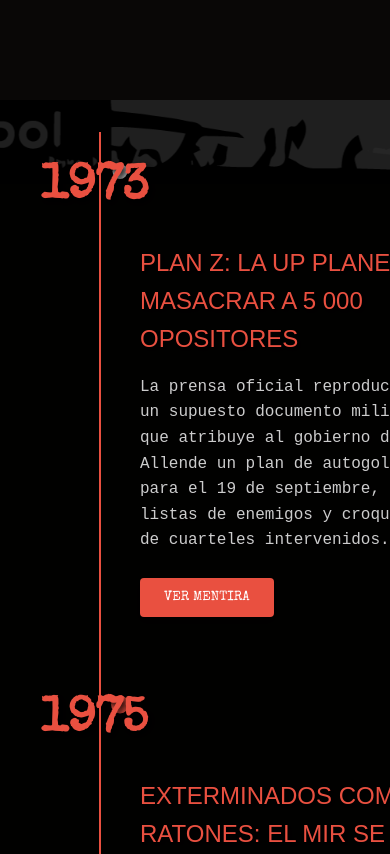
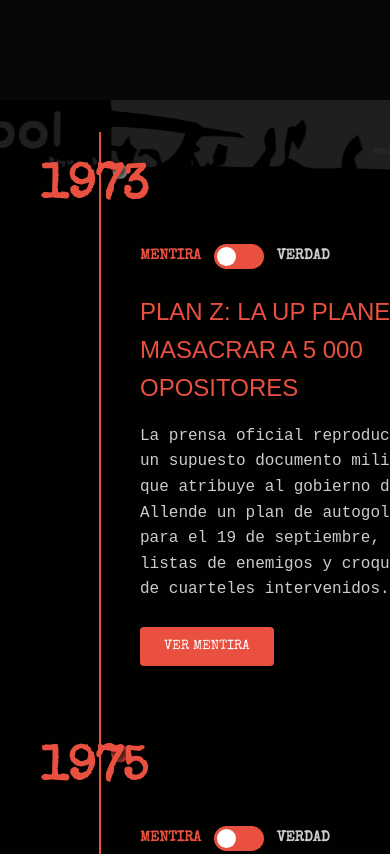
Before and after one commit to estebanibarral82/democracia-fake, a website built with Vite: page index.html in a window 390 px wide. Shown: the part 660-1514 px from the top of the page. Built offline with nearby package versions, Linux system fonts and the light colour scheme; a web font is replaced by a local one.

Commit message:
✨ Add individual switches for each timeline news item
🎯 Features:
- Individual toggle switches for each news year
- Each news can be independently switched between mentira/verdad mode
- Preserves global mode but allows specific overrides
- Smooth transitions without full timeline re-render
- Custom styling for timeline switches

🎨 UI:
- Compact switches in each timeline item
- MENTIRA/VERDAD labels with active states
- Consistent red/white theming
- Responsive design

🔧 Technical:
- Individual state tracking per news item
- Event delegation for switch handling
- Optimized updates without full re-render
- CSS variables for consistent theming

```diff
--- a/src/main.js
+++ b/src/main.js
@@ -84,6 +84,7 @@ const timelineData = {
 class DemocraciaFake {
   constructor() {
     this.currentMode = 'mentira'; // Default mode
+    this.individualModes = {}; // Estado individual de cada noticia
     this.init();
   }
 
@@ -218,32 +219,93 @@ class DemocraciaFake {
     const timeline = document.getElementById('timeline');
     if (!timeline) return;
 
-    const data = timelineData[this.currentMode];
-
     timeline.innerHTML = '';
 
-    data.forEach((item, index) => {
+    // Usar los datos de ambos modos para crear la estructura completa
+    const mentiraData = timelineData['mentira'];
+
+    mentiraData.forEach((item, index) => {
       const timelineItem = document.createElement('div');
       timelineItem.className = 'timeline-item';
       timelineItem.setAttribute('data-year', item.year);
+
+      // Determinar el modo actual para esta noticia específica
+      const itemMode = this.individualModes[item.year] || this.currentMode;
+      const currentData = timelineData[itemMode][index];
 
       timelineItem.innerHTML = `
         <div class="timeline-circle"></div>
         <div class="timeline-year">${item.year}</div>
         <div class="timeline-content">
-          <h3>${item.title}</h3>
-          <p>${item.description}</p>
-          <button class="timeline-cta" data-year="${item.year}">${item.cta}</button>
+          <div class="timeline-switch-container">
+            <span class="timeline-switch-label left ${itemMode === 'mentira' ? 'active' : ''}">MENTIRA</span>
+            <label class="timeline-switch">
+              <input type="checkbox" ${itemMode === 'verdad' ? 'checked' : ''} data-year="${item.year}">
+              <span class="timeline-slider"></span>
+            </label>
+            <span class="timeline-switch-label right ${itemMode === 'verdad' ? 'active' : ''}">VERDAD</span>
+          </div>
+          <h3>${currentData.title}</h3>
+          <p>${currentData.description}</p>
+          <button class="timeline-cta" data-year="${item.year}">${currentData.cta}</button>
         </div>
       `;
 
       timeline.appendChild(timelineItem);
     });
 
+    // Configurar event listeners para los switches individuales
+    this.setupTimelineSwitches();
+
     // Reset animations
     setTimeout(() => {
       this.initScrollAnimations();
     }, 100);
+  }
+
+  setupTimelineSwitches() {
+    const timelineSwitches = document.querySelectorAll('.timeline-switch input');
+
+    timelineSwitches.forEach(switchInput => {
+      switchInput.addEventListener('change', (e) => {
+        const year = e.target.getAttribute('data-year');
+        const isVerdad = e.target.checked;
+        this.toggleIndividualMode(year, isVerdad);
+      });
+    });
+  }
+
+  toggleIndividualMode(year, isVerdad) {
+    // Actualizar el estado individual de esta noticia
+    this.individualModes[year] = isVerdad ? 'verdad' : 'mentira';
+
+    // Encontrar el timeline item específico
+    const timelineItem = document.querySelector(`[data-year="${year}"]`);
+    if (!timelineItem) return;
+
+    // Obtener los datos para este año específico
+    const mentiraIndex = timelineData['mentira'].findIndex(item => item.year === year);
+    if (mentiraIndex === -1) return;
+
+    const currentData = timelineData[isVerdad ? 'verdad' : 'mentira'][mentiraIndex];
+
+    // Actualizar el contenido sin re-renderizar todo el timeline
+    const content = timelineItem.querySelector('.timeline-content');
+    const switchContainer = content.querySelector('.timeline-switch-container');
+
+    // Actualizar labels del switch
+    const leftLabel = switchContainer.querySelector('.timeline-switch-label.left');
+    const rightLabel = switchContainer.querySelector('.timeline-switch-label.right');
+
+    leftLabel.classList.toggle('active', !isVerdad);
+    rightLabel.classList.toggle('active', isVerdad);
+
+    // Actualizar contenido
+    content.querySelector('h3').textContent = currentData.title;
+    content.querySelector('p').textContent = currentData.description;
+    content.querySelector('.timeline-cta').textContent = currentData.cta;
+
+    console.log(`Timeline item ${year} switched to: ${isVerdad ? 'verdad' : 'mentira'}`);
   }
 
   openVideoModal(year) {
--- a/src/style.css
+++ b/src/style.css
@@ -482,6 +482,89 @@ body.verdad-mode input:checked + .slider:before {
   text-shadow: 1px 1px 3px rgba(0, 0, 0, 0.8);
 }
 
+/* ================================
+   TIMELINE INDIVIDUAL SWITCHES
+   ================================ */
+.timeline-switch-container {
+  display: flex;
+  align-items: center;
+  justify-content: flex-start;
+  margin-bottom: 1.5rem;
+  gap: 0.8rem;
+}
+
+.timeline-switch-label {
+  font-family: var(--font-title);
+  font-size: 0.9rem;
+  text-transform: uppercase;
+  color: var(--text-secondary);
+  transition: color 0.3s ease;
+  font-weight: bold;
+}
+
+.timeline-switch-label.active {
+  color: var(--accent-color);
+}
+
+/* Asegurar que las labels se vean rojas en modo mentira */
+body:not(.verdad-mode) .timeline-switch-label.active {
+  color: #E95040 !important;
+}
+
+.timeline-switch {
+  position: relative;
+  width: 50px;
+  height: 25px;
+}
+
+.timeline-switch input {
+  opacity: 0;
+  width: 0;
+  height: 0;
+}
+
+.timeline-slider {
+  position: absolute;
+  cursor: pointer;
+  top: 0;
+  left: 0;
+  right: 0;
+  bottom: 0;
+  background-color: var(--accent-color);
+  transition: 0.3s;
+  border-radius: 25px;
+}
+
+/* Asegurar que el slider individual se vea rojo en modo mentira */
+body:not(.verdad-mode) .timeline-slider {
+  background-color: #E95040 !important;
+}
+
+.timeline-slider:before {
+  position: absolute;
+  content: "";
+  height: 19px;
+  width: 19px;
+  left: 3px;
+  bottom: 3px;
+  background-color: var(--blanco);
+  transition: 0.3s;
+  border-radius: 50%;
+}
+
+.timeline-switch input:checked + .timeline-slider {
+  background-color: var(--text-primary);
+}
+
+.timeline-switch input:checked + .timeline-slider:before {
+  transform: translateX(25px);
+}
+
+/* En modo verdad: círculo negro para mayor contraste */
+body.verdad-mode .timeline-switch input:checked + .timeline-slider:before {
+  background-color: var(--negro-profundo);
+}
+
 .timeline-cta {
   background-color: var(--accent-color);
   color: var(--negro-profundo);
```
